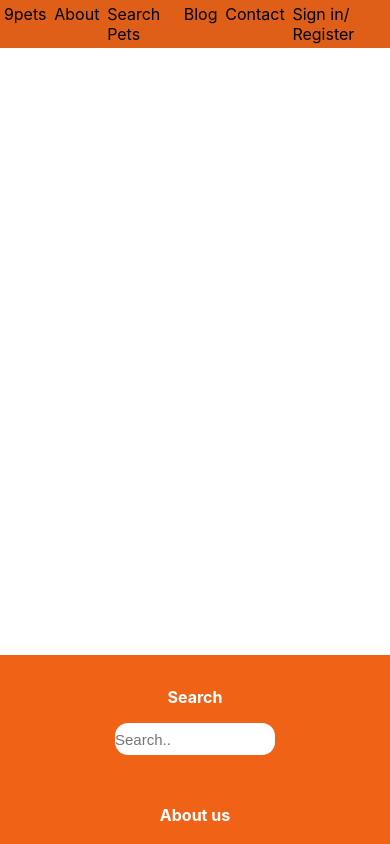
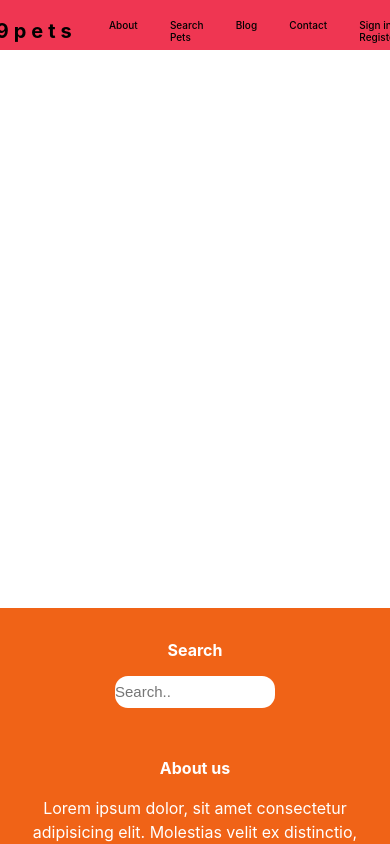
Before and after one commit to charleslukes/pet-store, a React (Create React App) app: page / in a window 390 px wide. Shown: the top 844 px of the page. Built offline with nearby package versions, Linux system fonts and the light colour scheme.

Commit message:
add the styles for the navbar

```diff
--- a/src/components/common/NavBar.css
+++ b/src/components/common/NavBar.css
@@ -1,29 +1,79 @@
+.main-nav{
+  position: fixed;
+  top: 0;
+  left: 0;
+  z-index: 1;
+  width: 100%;
+  height: 60px;
+  background-color: #ef3652;
+  font-weight: 500;
+}
+
 
 .bar-titles{
   display: flex;
   justify-content: flex-end;
   align-content: flex-end;
-  background-color: #df5e18;
+  padding-top: .2rem;
 }
 
 .bar-titles li{
-  /* margin-bottom: 1rem; */
-  padding: 1rem;
+  padding: .7rem;
   list-style: none;
+  margin: .4rem;
+}
+
+.style-li{
+  border: 1px solid white;
+  border-radius: 3px;
+}
+
+.link{
+  color: white;
+  text-decoration: none;
+}
+
+.icon-link{
+  text-decoration: none;
+  color: white;
+}
+
+.link:hover{
+  font-weight: bold;
+  text-decoration: none;
+}
+
+.bar-titles li:last-child{
+  margin-right: 2px;
+}
+.icon{
+  flex: 2;
 }
 
 .icon{
-  flex: 2;
+  letter-spacing: 5px;
+  font-weight: 700;
+  font-size: 20px;
 }
+
+.nav-mobile{
+  display: none;
+}
+
 
 @media only screen and (max-width: 795px) {
   .bar-titles{
     display: flex;
     justify-content: center;
     align-content: center;
+    font-size: 10px;
   }
 
   .bar-titles li{
-    padding: 1%;
+    padding: 2.5%;
+  }
+
+  .main-nav{
+    height: 50px;
   }
 }
```
